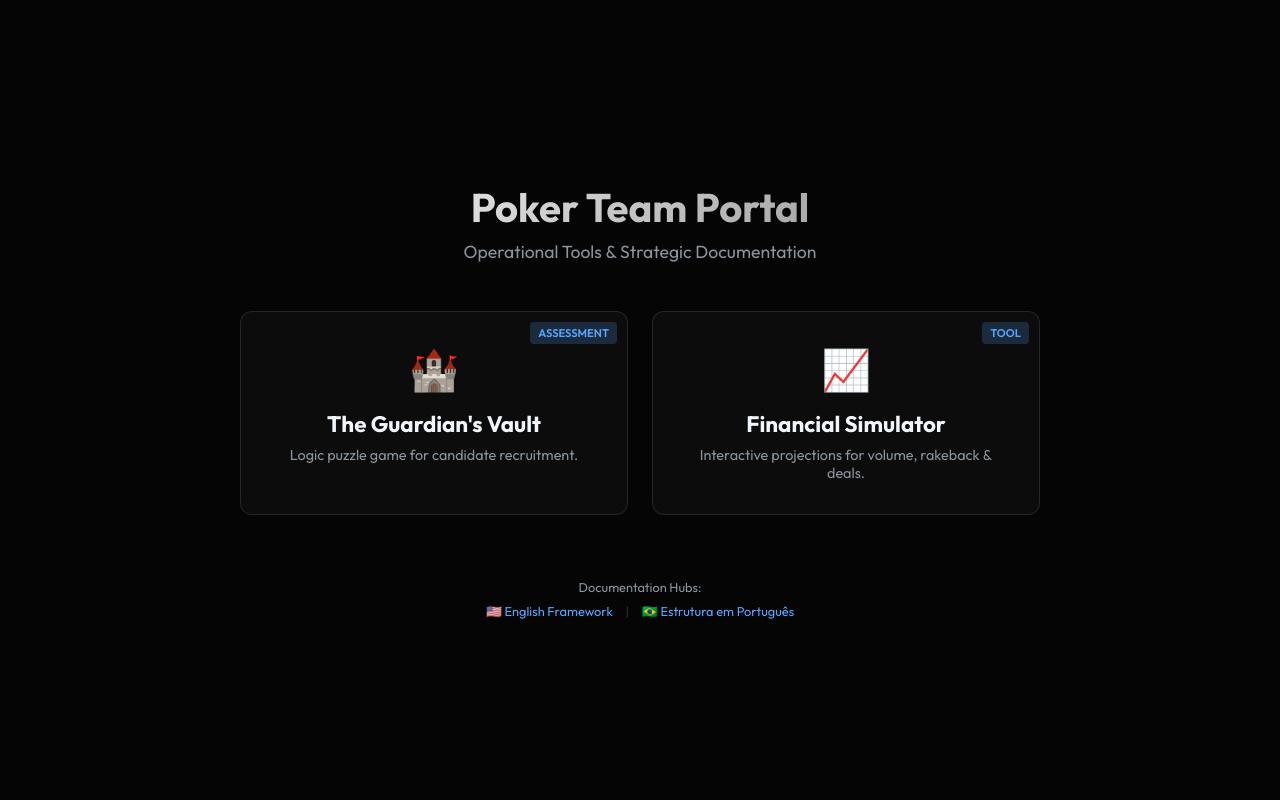
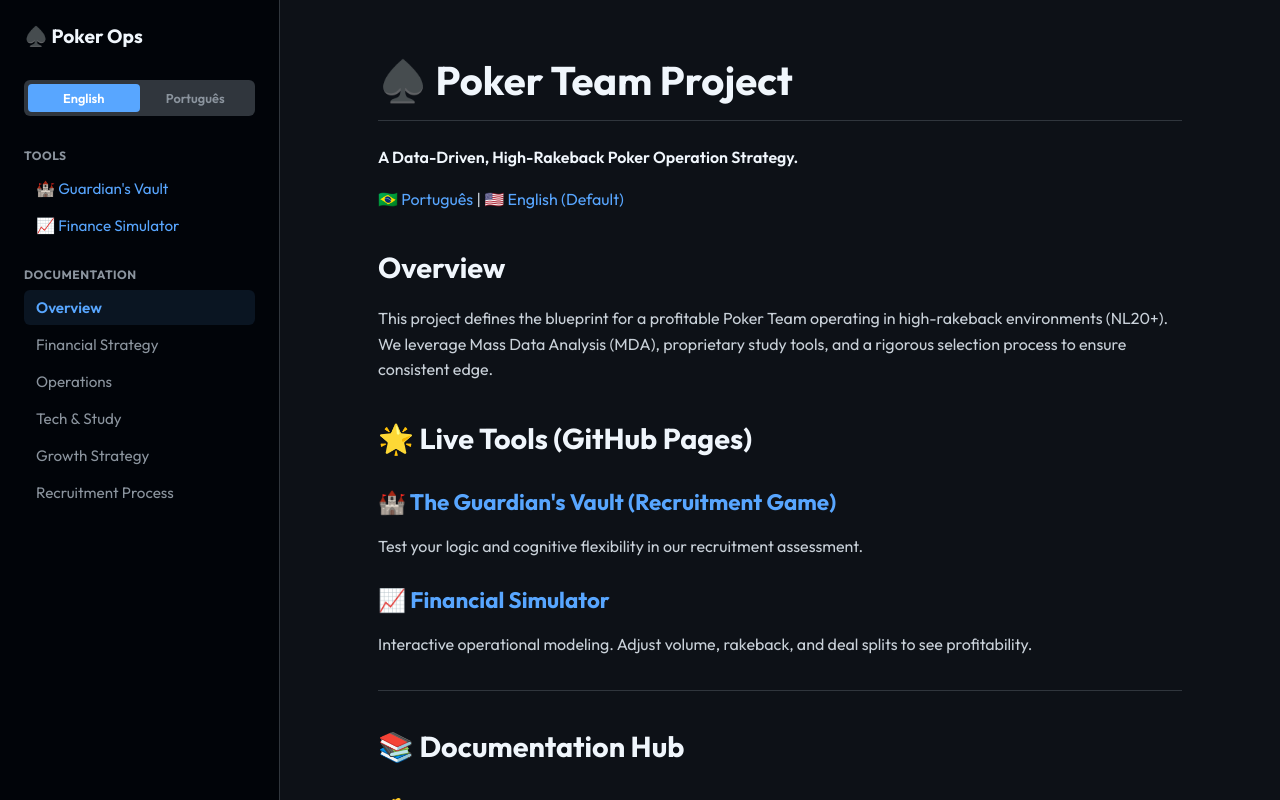
Before and after one commit to vrondelli/poker-team, a website: page index.html in a window 1280 px wide. Drawn offline with nearby package versions, Linux system fonts and the light colour scheme.

Commit message:
Enhancement: Convert Index to SPA Documentation Portal

```diff
--- a/index.html
+++ b/index.html
@@ -7,18 +7,21 @@
     <!-- Fonts -->
     <link rel="preconnect" href="https://fonts.googleapis.com">
     <link rel="preconnect" href="https://fonts.gstatic.com" crossorigin>
-    <link href="https://fonts.googleapis.com/css2?family=Outfit:wght@300;400;600;700&display=swap" rel="stylesheet">
+    <link href="https://fonts.googleapis.com/css2?family=Outfit:wght@300;400;600;700&family=JetBrains+Mono:wght@400&display=swap" rel="stylesheet">
+    <!-- Markdown Parser -->
+    <script src="https://cdn.jsdelivr.net/npm/marked/marked.min.js"></script>
 
     <style>
         :root {
-            --bg: #050505;
-            --card-bg: rgba(255, 255, 255, 0.03);
-            --border: rgba(255, 255, 255, 0.1);
+            --bg: #0d1117;
+            --sidebar-bg: #010409;
+            --border: #30363d;
             --accent: #58a6ff;
-            --accent-glow: rgba(88, 166, 255, 0.2);
+            --accent-dim: rgba(88, 166, 255, 0.1);
             --text-primary: #f0f6fc;
             --text-secondary: #8b949e;
             --font-main: 'Outfit', sans-serif;
+            --font-code: 'JetBrains Mono', monospace;
         }
 
         * { margin: 0; padding: 0; box-sizing: border-box; }
@@ -27,133 +30,262 @@
             background-color: var(--bg);
             color: var(--text-primary);
             font-family: var(--font-main);
-            min-height: 100vh;
+            height: 100vh;
             display: flex;
-            flex-direction: column;
-            align-items: center;
-            justify-content: center;
-            padding: 2rem;
-        }
-
-        .container {
-            width: 100%;
-            max-width: 800px;
-            text-align: center;
-        }
-
-        h1 {
-            font-size: 2.5rem;
-            margin-bottom: 0.5rem;
-            background: linear-gradient(135deg, #fff 0%, #888 100%);
-            -webkit-background-clip: text;
-            -webkit-text-fill-color: transparent;
-        }
-
-        .subtitle {
-            color: var(--text-secondary);
-            margin-bottom: 3rem;
-            font-size: 1.1rem;
-        }
-
-        .grid {
-            display: grid;
-            grid-template-columns: repeat(auto-fit, minmax(300px, 1fr));
-            gap: 1.5rem;
-        }
-
-        .card {
-            background: var(--card-bg);
-            border: 1px solid var(--border);
-            padding: 2rem;
-            border-radius: 12px;
-            text-decoration: none;
-            color: inherit;
-            transition: all 0.3s ease;
-            display: flex;
-            flex-direction: column;
-            align-items: center;
-            position: relative;
             overflow: hidden;
         }
 
-        .card:hover {
-            transform: translateY(-5px);
-            border-color: var(--accent);
-            box-shadow: 0 0 20px var(--accent-glow);
+        /* Sidebar */
+        aside {
+            width: 280px;
+            background: var(--sidebar-bg);
+            border-right: 1px solid var(--border);
+            display: flex;
+            flex-direction: column;
+            padding: 1.5rem;
+            overflow-y: auto;
+            flex-shrink: 0;
         }
 
-        .card h2 {
-            font-size: 1.4rem;
-            margin-bottom: 0.5rem;
+        .brand {
+            font-size: 1.2rem;
+            font-weight: 700;
+            color: var(--text-primary);
+            margin-bottom: 2rem;
+            display: flex;
+            align-items: center;
+            gap: 0.5rem;
         }
 
-        .card p {
-            color: var(--text-secondary);
-            font-size: 0.9rem;
+        .nav-group {
+            margin-bottom: 1.5rem;
         }
 
-        .icon {
-            font-size: 2.5rem;
-            margin-bottom: 1rem;
+        .nav-title {
+            font-size: 0.75rem;
+            text-transform: uppercase;
+            color: var(--text-secondary);
+            font-weight: 700;
+            margin-bottom: 0.5rem;
+            letter-spacing: 0.5px;
         }
 
-        .badge {
-            position: absolute;
-            top: 10px;
-            right: 10px;
-            background: rgba(88, 166, 255, 0.2);
-            color: var(--accent);
-            font-size: 0.7rem;
-            padding: 4px 8px;
-            border-radius: 4px;
-            font-weight: 600;
-            text-transform: uppercase;
+        .nav-link {
+            display: block;
+            padding: 8px 12px;
+            color: var(--text-secondary);
+            text-decoration: none;
+            border-radius: 6px;
+            margin-bottom: 2px;
+            font-size: 0.95rem;
+            transition: all 0.2s;
+            cursor: pointer;
         }
 
-        footer {
-            margin-top: 4rem;
-            color: var(--text-secondary);
-            font-size: 0.8rem;
+        .nav-link:hover {
+            background: rgba(255,255,255,0.05);
+            color: var(--text-primary);
         }
 
-        a.doc-link {
+        .nav-link.active {
+            background: var(--accent-dim);
             color: var(--accent);
-            text-decoration: none;
-            margin: 0 10px;
+            font-weight: 600;
+        }
+
+        .tool-link {
+            color: var(--accent);
+        }
+
+        /* Language Toggle */
+        .lang-toggle {
+            display: flex;
+            background: var(--border);
+            border-radius: 6px;
+            padding: 4px;
+            margin-bottom: 2rem;
+        }
+
+        .lang-btn {
+            flex: 1;
+            background: none;
+            border: none;
+            color: var(--text-secondary);
+            padding: 6px;
+            font-size: 0.8rem;
+            cursor: pointer;
+            border-radius: 4px;
+            font-family: var(--font-main);
+            font-weight: 600;
+        }
+
+        .lang-btn.active {
+            background: var(--accent);
+            color: white;
+        }
+
+        /* Main Content */
+        main {
+            flex: 1;
+            overflow-y: auto;
+            padding: 3rem;
+            max-width: 900px;
+            margin: 0 auto;
+        }
+
+        /* Markdown Styles */
+        .markdown-body {
+            line-height: 1.6;
+        }
+
+        .markdown-body h1 { font-size: 2.5rem; margin-bottom: 1.5rem; border-bottom: 1px solid var(--border); padding-bottom: 0.5rem; }
+        .markdown-body h2 { font-size: 1.8rem; margin-top: 2rem; margin-bottom: 1rem; color: var(--text-primary); }
+        .markdown-body h3 { font-size: 1.4rem; margin-top: 1.5rem; margin-bottom: 0.8rem; color: var(--text-primary); }
+        .markdown-body p { margin-bottom: 1rem; color: #c9d1d9; }
+        .markdown-body ul, .markdown-body ol { margin-bottom: 1rem; padding-left: 1.5rem; color: #c9d1d9; }
+        .markdown-body li { margin-bottom: 0.25rem; }
+        .markdown-body strong { color: var(--text-primary); font-weight: 600; }
+        .markdown-body code { background: rgba(110,118,129,0.4); padding: 0.2em 0.4em; border-radius: 6px; font-family: var(--font-code); font-size: 0.85em; }
+        .markdown-body pre { background: #161b22; padding: 1rem; border-radius: 6px; overflow-x: auto; margin-bottom: 1rem; border: 1px solid var(--border); }
+        .markdown-body pre code { background: none; padding: 0; color: #e6edf3; }
+        .markdown-body blockquote { border-left: 4px solid var(--border); padding-left: 1rem; color: var(--text-secondary); margin-bottom: 1rem; }
+        .markdown-body table { width: 100%; border-collapse: collapse; margin-bottom: 1rem; }
+        .markdown-body th, .markdown-body td { border: 1px solid var(--border); padding: 8px 12px; text-align: left; }
+        .markdown-body th { background: rgba(255,255,255,0.05); }
+        .markdown-body a { color: var(--accent); text-decoration: none; }
+        .markdown-body a:hover { text-decoration: underline; }
+        .markdown-body hr { border: 0; border-top: 1px solid var(--border); margin: 2rem 0; }
+
+        /* Loader */
+        .loader {
+            display: none;
+            text-align: center;
+            padding: 2rem;
+            color: var(--text-secondary);
+        }
+
+        @media (max-width: 768px) {
+            body { flex-direction: column; overflow: auto; }
+            aside { width: 100%; height: auto; border-right: none; border-bottom: 1px solid var(--border); }
+            main { padding: 1.5rem; }
         }
     </style>
 </head>
 <body>
 
-    <div class="container">
-        <h1>Poker Team Portal</h1>
-        <p class="subtitle">Operational Tools & Strategic Documentation</p>
+    <aside>
+        <div class="brand">♠️ Poker Ops</div>
 
-        <div class="grid">
-            <a href="recruitment_game/guardian_vault.html" class="card">
-                <div class="badge">Assessment</div>
-                <div class="icon">🏰</div>
-                <h2>The Guardian's Vault</h2>
-                <p>Logic puzzle game for candidate recruitment.</p>
-            </a>
-
-            <a href="financial_simulator.html" class="card">
-                <div class="badge">Tool</div>
-                <div class="icon">📈</div>
-                <h2>Financial Simulator</h2>
-                <p>Interactive projections for volume, rakeback & deals.</p>
-            </a>
+        <div class="lang-toggle">
+            <button class="lang-btn active" onclick="setLang('en')">English</button>
+            <button class="lang-btn" onclick="setLang('pt')">Português</button>
         </div>
 
-        <footer>
-            <p>Documentation Hubs:</p>
-            <div style="margin-top:0.5rem">
-                <a href="https://github.com/vrondelli/poker-team/blob/main/README.md" class="doc-link">🇺🇸 English Framework</a>
-                <span style="opacity:0.3">|</span>
-                <a href="https://github.com/vrondelli/poker-team/blob/main/README_pt.md" class="doc-link">🇧🇷 Estrutura em Português</a>
+        <nav>
+            <div class="nav-group">
+                <div class="nav-title">Tools</div>
+                <a href="recruitment_game/guardian_vault.html" class="nav-link tool-link">🏰 Guardian's Vault</a>
+                <a href="financial_simulator.html" class="nav-link tool-link">📈 Finance Simulator</a>
             </div>
-        </footer>
-    </div>
 
+            <div class="nav-group">
+                <div class="nav-title">Documentation</div>
+                <div id="doc-links">
+                    <!-- Injected by JS -->
+                </div>
+            </div>
+        </nav>
+    </aside>
+
+    <main>
+        <div id="loader" class="loader">Loading...</div>
+        <div id="content" class="markdown-body">
+            <!-- Rendered Markdown lands here -->
+        </div>
+    </main>
+
+    <script>
+        const FILES = {
+            en: [
+                { title: 'Overview', path: 'README.md' }, // Use raw README for English Overview
+                { title: 'Financial Strategy', path: 'docs/financials_en.md' },
+                { title: 'Operations', path: 'docs/operations_en.md' },
+                { title: 'Tech & Study', path: 'docs/tech_and_study_en.md' },
+                { title: 'Growth Strategy', path: 'docs/growth_strategy_en.md' },
+                { title: 'Recruitment Process', path: 'docs/recruitment_process_en.md' }
+            ],
+            pt: [
+                { title: 'Visão Geral', path: 'README_pt.md' },
+                { title: 'Estratégia Financeira', path: 'docs/financials_pt.md' },
+                { title: 'Operações', path: 'docs/operations_pt.md' },
+                { title: 'Tecnologia e Estudo', path: 'docs/tech_and_study_pt.md' },
+                { title: 'Estratégia de Crescimento', path: 'docs/growth_strategy_pt.md' },
+                { title: 'Processo de Recrutamento', path: 'docs/recruitment_process_pt.md' }
+            ]
+        };
+
+        let currentLang = 'en';
+
+        function setLang(lang) {
+            currentLang = lang;
+
+            // Update Toggle UI
+            document.querySelectorAll('.lang-btn').forEach(btn => {
+                btn.classList.toggle('active', btn.innerText.toLowerCase().includes(lang === 'en' ? 'english' : 'português'));
+            });
+
+            renderNav();
+            loadDoc(FILES[lang][0].path); // Load first doc
+        }
+
+        function renderNav() {
+            const container = document.getElementById('doc-links');
+            container.innerHTML = FILES[currentLang].map(file => `
+                <a onclick="loadDoc('${file.path}')" class="nav-link" id="nav-${file.path}">
+                    ${file.title}
+                </a>
+            `).join('');
+        }
+
+        async function loadDoc(path) {
+            const contentDiv = document.getElementById('content');
+            const loader = document.getElementById('loader');
+
+            // UI Updates
+            document.querySelectorAll('.nav-link').forEach(el => el.classList.remove('active'));
+            const activeLink = document.getElementById(`nav-${path}`);
+            if(activeLink) activeLink.classList.add('active');
+
+            loader.style.display = 'block';
+            contentDiv.style.opacity = '0.5';
+
+            try {
+                const response = await fetch(path);
+                if (!response.ok) throw new Error('Failed to load file');
+
+                const text = await response.text();
+
+                // Clean up links in markdown to work within the app if needed
+                // For now, we just render
+                contentDiv.innerHTML = marked.parse(text);
+
+                // Post-process table support if needed by Marked options (enabled by default)
+
+            } catch (err) {
+                contentDiv.innerHTML = `<h1>Error</h1><p>Could not load documentation: ${path}</p>`;
+            } finally {
+                loader.style.display = 'none';
+                contentDiv.style.opacity = '1';
+                window.scrollTo(0,0);
+            }
+        }
+
+        // Init
+        setLang('en');
+
+        // Handle LaTeX rendering manually if needed later,
+        // for now we display the raw latex block which is readable enough or standard text.
+        // (Marked doesn't support Latex OOTB without plugins, but user just asked for "On Page" view).
+    </script>
 </body>
 </html>
```
